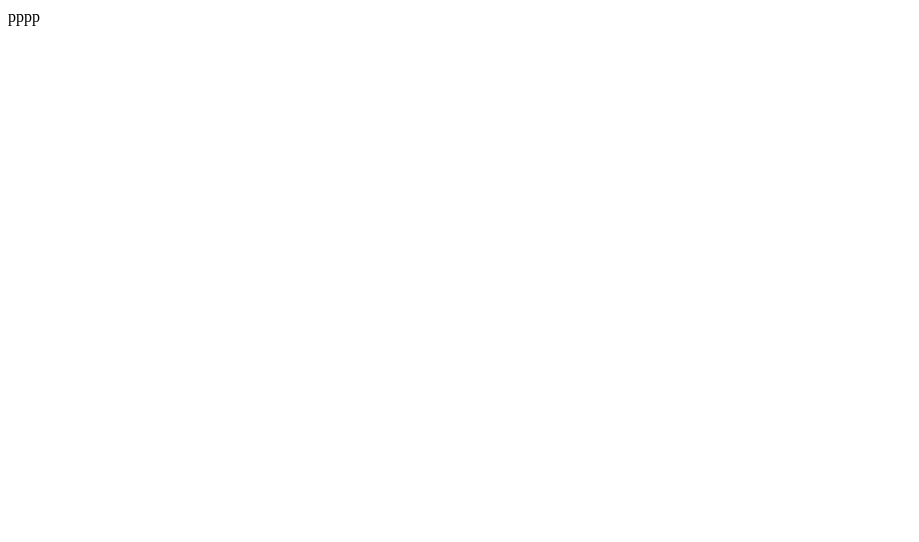
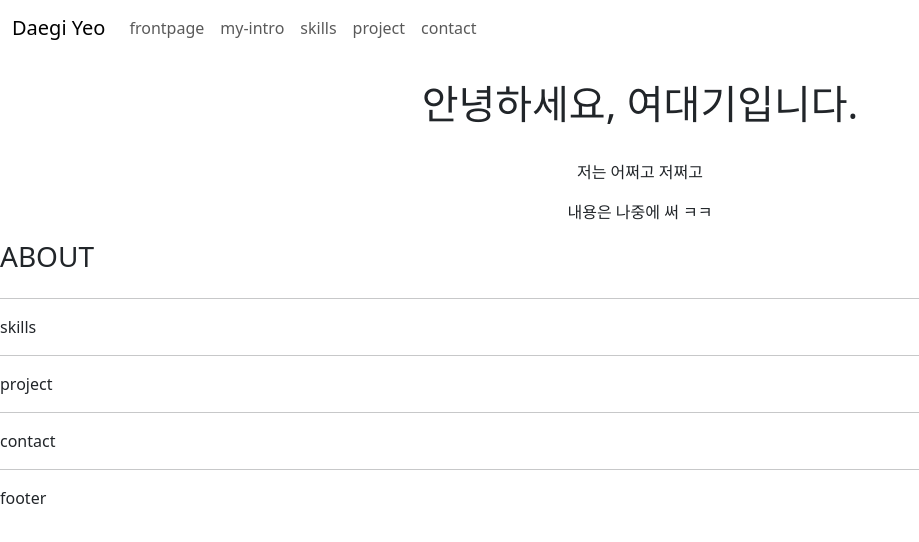
Before and after one commit to daegi0923/portfolio, a plain HTML site: page index.html in a window 1280 px wide. Shown: the whole page, without its empty margins (0-919 px from the left). Drawn offline with nearby package versions, Linux system fonts and the light colour scheme.

Commit message:
Update index.html

```diff
--- a/index.html
+++ b/index.html
@@ -1,11 +1,67 @@
-<!DOCTYPE html>
+<!doctype html>
 <html lang="en">
-<head>
-    <meta charset="UTF-8">
-    <meta name="viewport" content="width=device-width, initial-scale=1.0">
-    <title>Document</title>
-</head>
-<body>
-    pppp
-</body>
+  <head>
+    <meta charset="utf-8">
+    <meta name="viewport" content="width=device-width, initial-scale=1">
+    <title>Bootstrap demo</title>
+    <link href="https://cdn.jsdelivr.net/npm/bootstrap@5.3.3/dist/css/bootstrap.min.css" rel="stylesheet" integrity="sha384-QWTKZyjpPEjISv5WaRU9OFeRpok6YctnYmDr5pNlyT2bRjXh0JMhjY6hW+ALEwIH" crossorigin="anonymous">
+    <link rel="stylesheet" href="style.css">
+  </head>
+  <body>
+    <nav class="navbar navbar-expand-lg text-white">
+			<div class="container-fluid">
+				<a class="navbar-brand" href="#">Daegi Yeo</a>
+				<button class="navbar-toggler" type="button" data-bs-toggle="collapse" data-bs-target="#navbarNav" aria-controls="navbarNav" aria-expanded="false" aria-label="Toggle navigation">
+					<span class="navbar-toggler-icon"></span>
+				</button>
+				<div class="collapse navbar-collapse" id="navbarNav">
+					<ul class="navbar-nav">
+						<li class="nav-item">
+							<a class="nav-link" href="#frontpage">frontpage</a>
+						</li>
+						<li class="nav-item">
+							<a class="nav-link" href="#my-intro">my-intro</a>
+						</li>
+						<li class="nav-item">
+							<a class="nav-link" href="#skills">skills</a>
+						</li>
+						<li class="nav-item">
+							<a class="nav-link" href="#project">project</a>
+						</li>
+						<li class="nav-item">
+							<a class="nav-link" href="#contact">contact</a>
+						</li>
+					</ul>
+				</div>
+			</div>
+      </nav>
+    <article class="article">
+			<main id="intro" class="intro text-center">
+				<h1 class="text-center p-4">안녕하세요, 여대기입니다.</h1>
+				<p>저는 어쩌고 저쩌고</p>
+				<p>내용은 나중에 써 ㅋㅋ</p>
+			</main>
+			<section id = "profile" class="profile d-flex">
+				<h3 class="text-center">ABOUT</h3>
+				<div id="profile" class="">
+
+				</div>
+
+
+			</section>
+
+
+		</article>
+		<hr>
+    <article class="article">
+			<section id="skills" class="skills">skills</section>
+			<hr>
+			<section id="project" class="project">project</section>
+			<hr>
+    </article>
+    <section id="contact" class="contact">contact</section>
+		<hr>
+    <footer id="footer">footer</footer>
+    <script src="https://cdn.jsdelivr.net/npm/bootstrap@5.3.3/dist/js/bootstrap.bundle.min.js" integrity="sha384-YvpcrYf0tY3lHB60NNkmXc5s9fDVZLESaAA55NDzOxhy9GkcIdslK1eN7N6jIeHz" crossorigin="anonymous"></script>
+  </body>
 </html>
```
